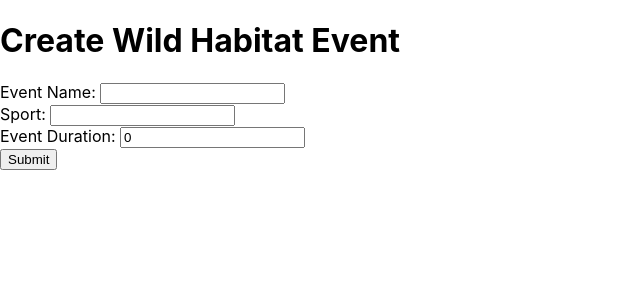
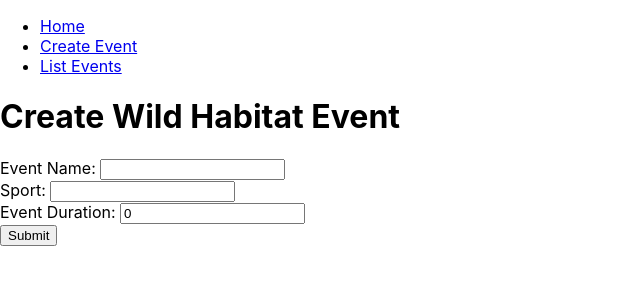
Before and after one commit to RebeccaBakels/wild_hab_react, a React (Create React App) app: page /create-event in a window 1280 px wide. Shown: the top 300 px of the page, without its empty margins (0-640 px from the left). Built offline with nearby package versions, Linux system fonts and the light colour scheme.

Commit message:
added useEffect

```diff
--- a/package.json
+++ b/package.json
@@ -8,6 +8,7 @@
     "@testing-library/user-event": "^12.6.3",
     "react": "^17.0.1",
     "react-dom": "^17.0.1",
+    "react-router-dom": "^5.2.0",
     "react-scripts": "4.0.2",
     "web-vitals": "^1.1.0"
   },
--- a/src/App.js
+++ b/src/App.js
@@ -1,25 +1,53 @@
 import logo from './logo.svg';
 import './App.css';
+import React from "react";
+import {
+  BrowserRouter as Router,
+  Switch,
+  Route,
+  Link
+} from "react-router-dom";
+import WildHabEventForm from './CreateEventForm/WildHabEventForm';
+import ListEvents from './ListEvents';
 
 function App() {
   return (
-    <div className="App">
-      <header className="App-header">
-        <img src={logo} className="App-logo" alt="logo" />
-        <p>
-          Edit <code>src/App.js</code> and save to reload.
-        </p>
-        <a
-          className="App-link"
-          href="https://reactjs.org"
-          target="_blank"
-          rel="noopener noreferrer"
-        >
-          Learn React
-        </a>
-      </header>
-    </div>
+      <Router>
+        <div>
+          <nav>
+            <ul>
+              <li>
+                <Link to="/">Home</Link>
+              </li>
+              <li>
+                <Link to="/create-event">Create Event</Link>
+              </li>
+              <li>
+                <Link to="/list-events">List Events</Link>
+              </li>
+            </ul>
+          </nav>
+
+          {/* A <Switch> looks through its children <Route>s and
+              renders the first one that matches the current URL. */}
+          <Switch>
+            <Route path="/create-event">
+              <WildHabEventForm />
+            </Route>
+            <Route path="/list-events">
+              <ListEvents />
+            </Route>
+            <Route path="/">
+              <Home />
+            </Route>
+          </Switch>
+        </div>
+      </Router>
   );
 }
 
+function Home() {
+  return <h2>Home</h2>;
+}
+
 export default App;
--- /dev/null
+++ b/src/ListEvents/index.jsx
@@ -0,0 +1,20 @@
+import React, { useEffect } from 'react'
+
+const ListEvents = () => {
+
+    useEffect(() => {
+    //api call get events
+    fetch("https://wildhab-api-a.web.app/events")
+        .then(result => result.json())
+        .then(data => console.log(data))
+        .catch(error => console.log('error', error))
+    }, [])
+
+    //store events in state
+    //display events
+    return(
+    <div>Hello List Events</div>
+    )
+}
+
+export default ListEvents
--- a/src/index.js
+++ b/src/index.js
@@ -3,10 +3,11 @@ import ReactDOM from 'react-dom';
 import './index.css';
 import reportWebVitals from './reportWebVitals';
 import WildHabEventForm from '../src/CreateEventForm/WildHabEventForm';
+import App from './App';
 
 ReactDOM.render(
   <React.StrictMode>
-    <WildHabEventForm />
+    <App />
   </React.StrictMode>,
   document.getElementById('root')
 );
```
Also changed, not shown: 1 other file (tests, documents, lock files or other folders).
